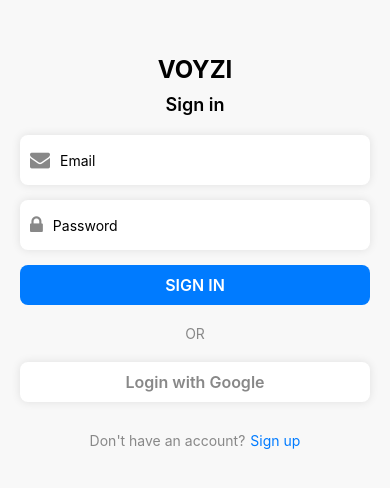
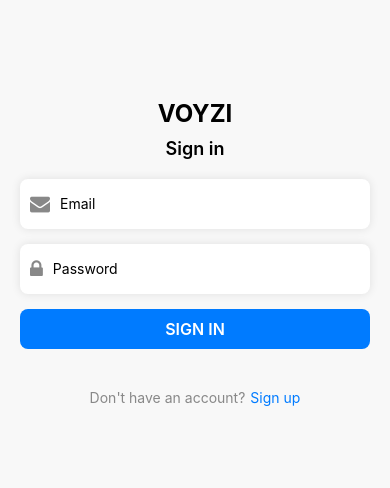
Before and after one commit to ishachavada/voyzi, a React Native app: screen /Login in a window 390 px wide. Shown: the part 170-658 px from the top of the page. Built offline with nearby package versions, Linux system fonts and the light colour scheme.

Commit message:
Initial commit

```diff
--- a/LoginScreen.js
+++ b/LoginScreen.js
@@ -1,25 +1,43 @@
 import React, { useState } from 'react';
 import {
-  View, Text, TextInput, TouchableOpacity, StyleSheet, Image, Alert
+  View, Text, TextInput, TouchableOpacity, StyleSheet, Alert
 } from 'react-native';
 import { getAuth, signInWithEmailAndPassword } from 'firebase/auth';
+import { getFirestore, doc, getDoc } from 'firebase/firestore';
 import { useNavigation } from '@react-navigation/native';
 import Icon from 'react-native-vector-icons/FontAwesome';
 import { app } from './firebaseConfig';
+
+const auth = getAuth(app);
+const db = getFirestore(app);
 
 const LoginScreen = () => {
   const navigation = useNavigation();
   const [email, setEmail] = useState('');
   const [password, setPassword] = useState('');
-  const [rememberMe, setRememberMe] = useState(false);
-
-  const auth = getAuth(app);
 
   const handleLogin = async () => {
+    if (!email || !password) {
+      Alert.alert('Error', 'Please enter email and password');
+      return;
+    }
+
     try {
-      await signInWithEmailAndPassword(auth, email, password);
-      Alert.alert('Login Successful');
-      navigation.navigate('Home');
+      const userCredential = await signInWithEmailAndPassword(auth, email, password);
+      const user = userCredential.user;
+
+      // Fetch user details from Firestore
+      const userDoc = await getDoc(doc(db, 'users', user.uid));
+
+      if (userDoc.exists()) {
+        const userData = userDoc.data();
+        console.log('User Data:', userData);
+
+        // Redirect to HomeScreen with user details
+        navigation.navigate('Home', { user: userData });
+      } else {
+        Alert.alert('Error', 'User data not found in Firestore');
+      }
     } catch (error) {
       Alert.alert('Login Failed', error.message);
     }
@@ -52,16 +70,8 @@
         />
       </View>
 
-
-
       <TouchableOpacity style={styles.loginButton} onPress={handleLogin}>
         <Text style={styles.loginButtonText}>SIGN IN</Text>
-      </TouchableOpacity>
-
-      <Text style={styles.orText}>OR</Text>
-
-      <TouchableOpacity style={styles.socialButton}>
-        <Text style={styles.socialButtonText}>Login with Google</Text>
       </TouchableOpacity>
 
       <View style={styles.signupContainer}>
@@ -81,11 +91,6 @@
     alignItems: 'center',
     justifyContent: 'center',
     padding: 20,
-  },
-  logo: {
-    width: 100,
-    height: 100,
-    marginBottom: 20,
   },
   title: {
     fontSize: 24,
@@ -118,19 +123,6 @@
     flex: 1,
     height: 40,
   },
-  rememberMeContainer: {
-    flexDirection: 'row',
-    alignItems: 'center',
-    justifyContent: 'space-between',
-    width: '100%',
-    marginBottom: 20,
-  },
-  rememberMeText: {
-    color: '#888',
-  },
-  forgotPasswordText: {
-    color: '#007BFF',
-  },
   loginButton: {
     alignItems: 'center',
     backgroundColor: '#007BFF',
@@ -142,35 +134,6 @@
   },
   loginButtonText: {
     color: '#fff',
-    fontSize: 16,
-    fontWeight: '600',
-  },
-  orText: {
-    color: '#888',
-    marginBottom: 20,
-  },
-  socialButton: {
-    flexDirection: 'row',
-    alignItems: 'center',
-    justifyContent: 'center',
-    backgroundColor: '#fff',
-    borderRadius: 8,
-    paddingVertical: 10,
-    paddingHorizontal: 20,
-    width: '100%',
-    marginBottom: 10,
-    shadowColor: '#000',
-    shadowOpacity: 0.1,
-    shadowRadius: 10,
-    elevation: 5,
-  },
-  socialIcon: {
-    width: 20,
-    height: 20,
-    marginRight: 10,
-  },
-  socialButtonText: {
-    color: '#888',
     fontSize: 16,
     fontWeight: '600',
   },
--- a/SignUpScreen.js
+++ b/SignUpScreen.js
@@ -104,19 +104,36 @@
 import { getAuth, createUserWithEmailAndPassword } from 'firebase/auth';
 import { useNavigation } from '@react-navigation/native';
 import { app } from './firebaseConfig';
+import { getFirestore, doc, setDoc } from 'firebase/firestore';
 
 const SignUpScreen = () => {
   const navigation = useNavigation();
   const [username, setUsername] = useState('');
   const [email, setEmail] = useState('');
   const [password, setPassword] = useState('');
-  const [role, setRole] = useState('Attendee'); // Default role is Attendee
+  const [role, setRole] = useState('Attendee');
 
   const auth = getAuth(app);
+  const db = getFirestore(app);
 
   const handleSignUp = async () => {
+    if (!username || !email || !password) {
+      Alert.alert('Error', 'Please fill all fields');
+      return;
+    }
+
     try {
-      await createUserWithEmailAndPassword(auth, email, password);
+      const userCredential = await createUserWithEmailAndPassword(auth, email, password);
+      const user = userCredential.user;
+
+      // Store user details in Firestore under "users" collection
+      await setDoc(doc(db, 'users', user.uid), {
+        username,
+        email,
+        role,
+        createdAt: new Date().toISOString(),
+      });
+
       Alert.alert('Account created successfully!');
       navigation.navigate('LoginScreen');
     } catch (error) {
```
